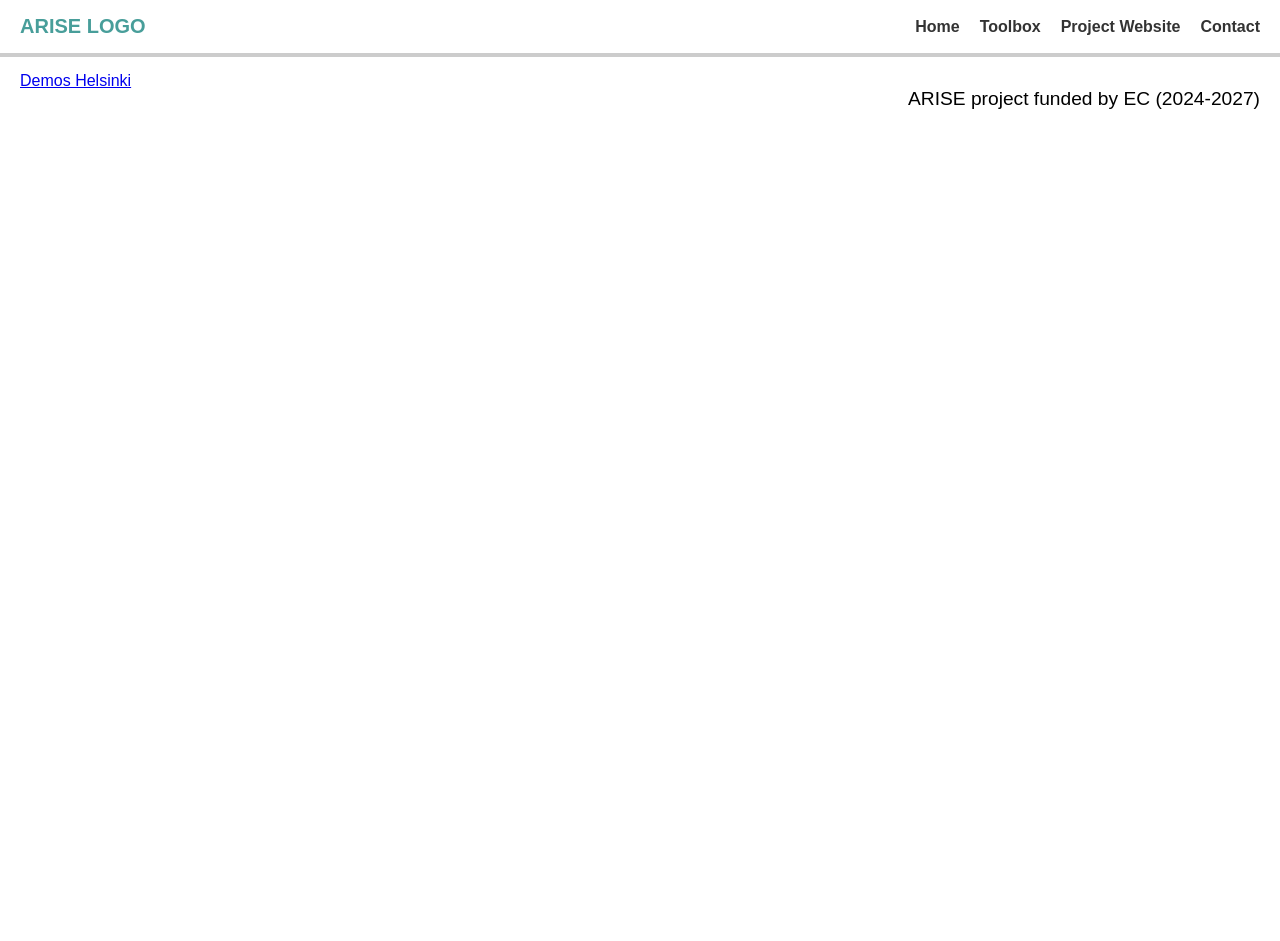
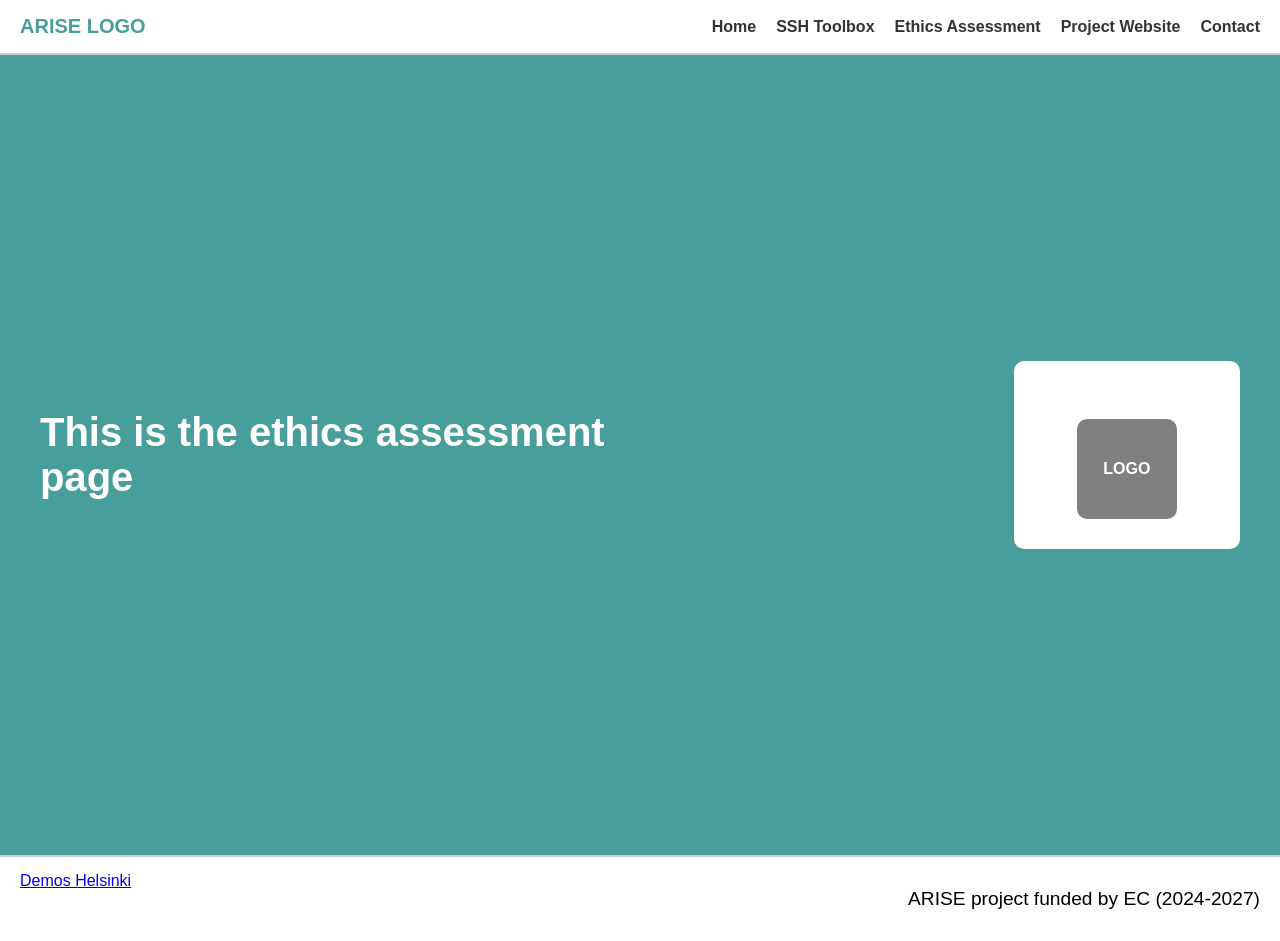
Before and after one commit to TuuPu/ARISE, a React (Create React App) app: page /ethics_assessment in a window 1280 px wide. Before the commit the page ends 800 px from the top, so only its background shows below. Built offline with nearby package versions, Linux system fonts and the light colour scheme.

Commit message:
add separate page for ethics impact assessment

```diff
--- a/src/App.js
+++ b/src/App.js
@@ -2,6 +2,7 @@ import React from "react";
 import { BrowserRouter as Router, Routes, Route } from "react-router-dom";
 import LandingPage from "./pages/LandingPage";
 import ToolboxPage from "./pages/ToolboxPage";
+import EthicsAssessmentPage from "./pages/EthicsAssessmentPage";
 import Header from "./components/Header";
 import Footer from "./components/Footer";
 import "./App.css";
@@ -14,6 +15,7 @@ const App = () => {
         <Routes>
           <Route path="/" element={<LandingPage />} />
           <Route path="/toolbox" element={<ToolboxPage />} />
+          <Route path="/ethics_assessment" element={<EthicsAssessmentPage />} />
         </Routes>
         <Footer />
       </div>
--- a/src/components/Header.js
+++ b/src/components/Header.js
@@ -10,7 +10,8 @@ const Header = () => {
       <div className="logo">ARISE LOGO</div>
       <nav className="global-nav">
         <Link to="/" className={location.pathname === "/" ? "active" : ""}>Home</Link>
-        <Link to="/toolbox" className={location.pathname === "/toolbox" ? "active" : ""}>Toolbox</Link>
+        <Link to="/toolbox" className={location.pathname === "/toolbox" ? "active" : ""}>SSH Toolbox</Link>
+        <Link to="/ethics_assessment" className={location.pathname === "/ethicsassessment" ? "active" : ""}>Ethics Assessment</Link>
         <a href="https://arise-middleware.eu" target="_blank" rel="noopener noreferrer">Project Website</a>
         <a href="mailto:contact@example.com" className="contact">Contact</a>
       </nav>
--- /dev/null
+++ b/src/components/LeftMenu.css
@@ -0,0 +1,27 @@
+/* Left Menu (Teal) */
+.left-menu {
+  width: 25%;
+  background: radial-gradient(circle at top left, #387d79, #489e9a 40%, #6ac2be);
+  color: white;
+  padding: 20px;
+  overflow-y: auto;
+}
+
+.left-menu h2 {
+  text-align: center;
+}
+
+.left-menu ul {
+  list-style: none;
+  padding: 0;
+}
+
+.left-menu li {
+  padding: 10px;
+  cursor: pointer;
+  transition: background 0.3s;
+}
+
+.left-menu li:hover {
+  background: rgba(255, 255, 255, 0.2);
+}
--- a/src/data/menuItems.js
+++ b/src/data/menuItems.js
@@ -112,7 +112,7 @@ const menuItems = [
       },
     ],
   },
-    { id: 4, title: "Legislation, Regulation, Standards",
+    { id: 4, title: "Legislation, Regulation, and Standards",
     subItems: [
       {
         id: "4.1",
--- /dev/null
+++ b/src/pages/EthicsAssessmentPage.js
@@ -0,0 +1,28 @@
+// src/pages/LandingPage.js
+import React from 'react';
+// import './EthicsAssessment.css';
+import { useNavigate } from 'react-router-dom';
+
+const EthicsAssessmentPage = () => {
+  const navigate = useNavigate();
+
+  return (
+    <div className="page-container">
+
+      {/* Main Content */}
+      <main className="main-content">
+        <section className="text-section">
+          <h1>This is the ethics assessment page</h1>
+
+        </section>
+
+        <section className="explore-section" onClick={() => navigate('/toolbox')}>
+          <h2>Explore the Tool</h2>
+          <div className="explore-logo">LOGO</div>
+        </section>
+      </main>
+    </div>
+  );
+};
+
+export default EthicsAssessmentPage;
--- a/src/pages/LandingPage.js
+++ b/src/pages/LandingPage.js
@@ -16,8 +16,8 @@ const LandingPage = () => {
           <h2>About the ARISE Framework</h2>
           <p>
             The ARISE SSH Framework is an open-access toolbox designed to promote human-centric and trustworthy Human-Robot Interaction (HRI).
-            It provides a structured approach to addressing ethical, legal, and social considerations in robotics.
-            The framework is being developed iteratively—explore the current version and help shape its future.
+            It provides a structured approach to addressing ethical, legal, and social dimensions in robotics.
+            This is an evolving framework. By exploring the current version, you contribute directily to its ongoing development.
           </p>
         </section>
 
--- a/src/pages/ToolboxPage.css
+++ b/src/pages/ToolboxPage.css
@@ -4,34 +4,6 @@
   height: 100vh;
   width: 100vw;
   overflow: hidden;
-}
-
-/* Left Menu (Teal) */
-.left-menu {
-  width: 25%;
-  background: radial-gradient(circle at top left, #387d79, #489e9a 40%, #6ac2be);
-  color: white;
-  padding: 20px;
-  overflow-y: auto;
-}
-
-.left-menu h2 {
-  text-align: center;
-}
-
-.left-menu ul {
-  list-style: none;
-  padding: 0;
-}
-
-.left-menu li {
-  padding: 10px;
-  cursor: pointer;
-  transition: background 0.3s;
-}
-
-.left-menu li:hover {
-  background: rgba(255, 255, 255, 0.2);
 }
 
 .center-content {
--- a/src/pages/ToolboxPage.js
+++ b/src/pages/ToolboxPage.js
@@ -2,7 +2,7 @@ import React, { useState, useRef } from "react";
 import "./ToolboxPage.css";
 import useCases from "../data/useCases";
 import menuItems from "../data/menuItems";
-import SideMenu from "../components/SideMenu";
+import LeftMenu from "../components/LeftMenu";
 
 const ToolboxPage = () => {
   console.log("menuItems:", menuItems);
@@ -37,8 +37,6 @@ const ToolboxPage = () => {
     setExpandedCardId(expandedCardId === id ? null : id);
   };
 
-
-
   const [selectedTag, setSelectedTag] = useState("");
 
 
@@ -61,43 +59,13 @@ const ToolboxPage = () => {
   return (
     <div className="toolbox-container">
       {/* Left Side Menu (Teal) */}
-      <SideMenu
+      <LeftMenu
         menuItems={menuItems}
         setSelectedMenu={setSelectedMenu}
         activeSectionId={activeSectionId}
         sectionRefs={sectionRefs}
+
       />
-      {/* <div className="left-menu">
-        <h2>Menu</h2>
-        <ul>
-          {menuItems.map((item) => (
-            <li key={item.id}>
-              <div onClick={() => handleMenuClick(item)} className="menu-item">
-              <strong>{item.id}. </strong> {item.title}
-              </div>
-              {item.subItems && expandedSubmenu === item.title && (
-                <ul className="submenu">
-                  {item.subItems.map((subItem) => (
-                    <li
-                      key={subItem.id}
-                      className={subItem.id === activeSectionId ? "active" : ""}
-                      onClick={() => {
-                        setSelectedMenu(subItem);
-                        setTimeout(() => {
-                        const el = sectionRefs.current[subItem.id];
-                        if (el) el.scrollIntoView({ behavior: "smooth", block: "start" });
-                        }, 100);
-                        }}
-                      >
-                    <strong>{subItem.id}</strong> {subItem.title}
-                    </li>
-                  ))}
-                </ul>
-              )}
-            </li>
-          ))}
-        </ul>
-      </div> */}
 
       {/* Center Content */}
       <div className="center-content">
```
Also changed, not shown: src/components/LeftMenu.js (renamed from src/components/SideMenu.js, +3 -5 lines), src/data/page_content/LegislationPage.js (added, +13 -0 lines). Lines whose indentation alone changed are shown as unchanged.
